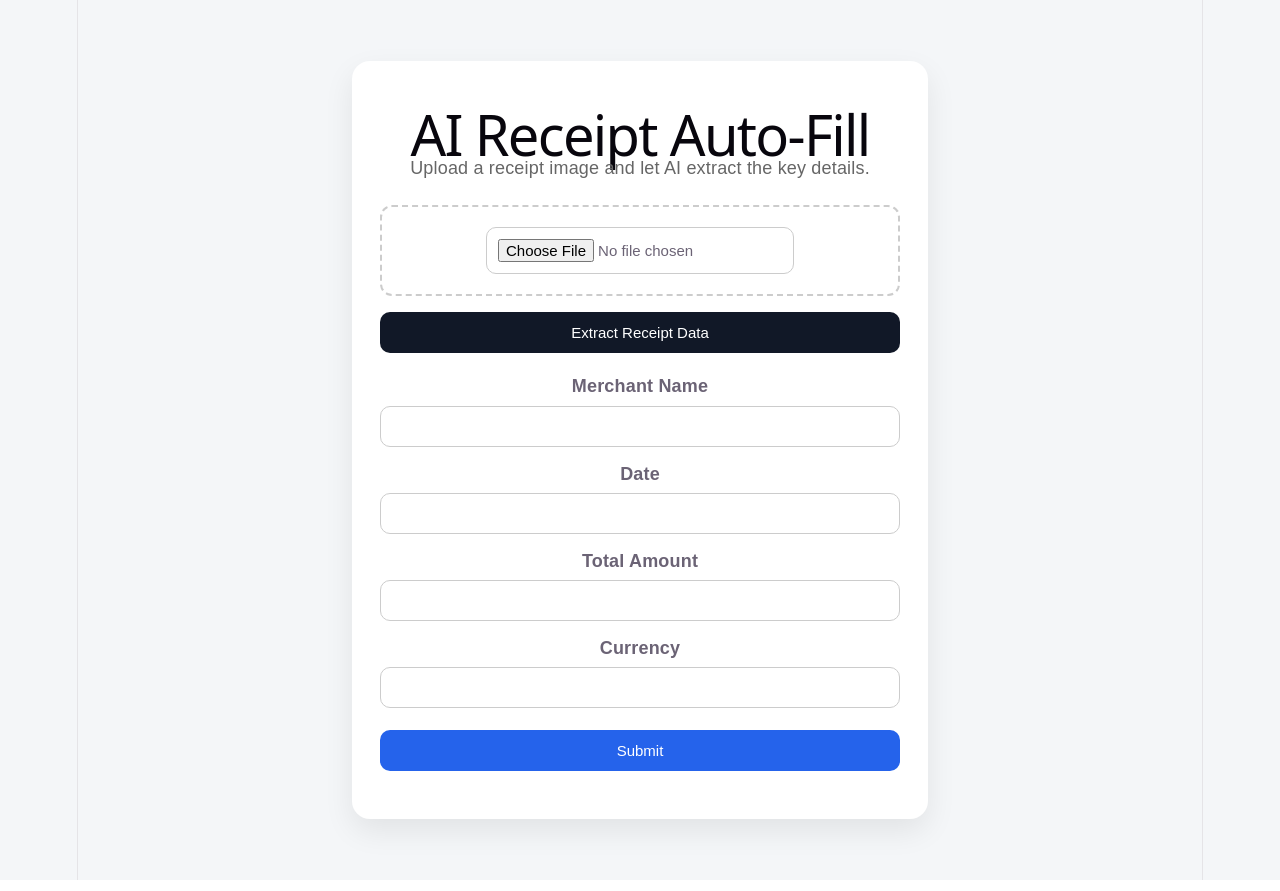
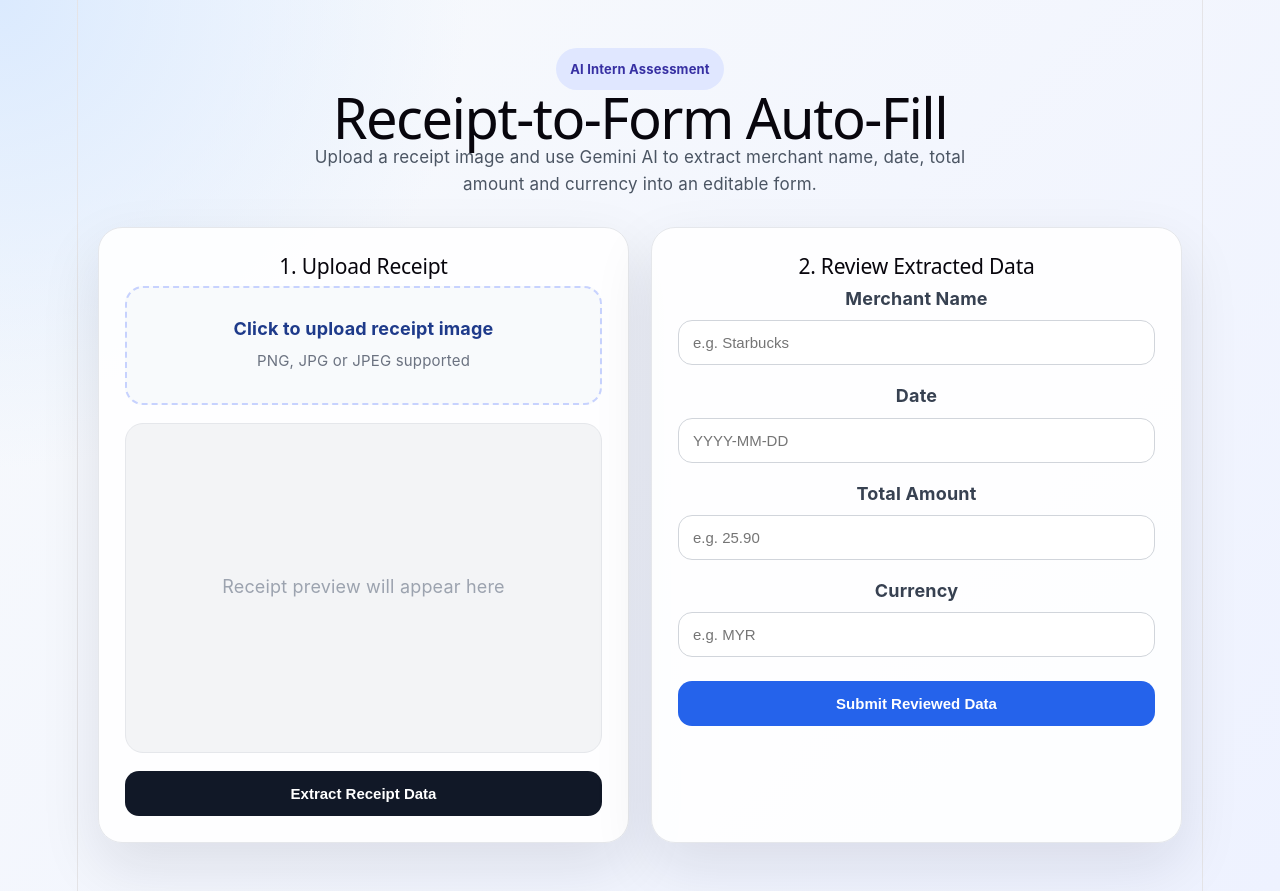
Before and after one commit to ChuanKai1410/AIReceipt, a React (Vite) app in the folder client/: page / in a window 1280 px wide. Built offline with nearby package versions, Linux system fonts and the light colour scheme; no server answers.

Commit message:
ui polish

```diff
--- a/client/src/App.css
+++ b/client/src/App.css
@@ -1,93 +1,188 @@
+* {
+  box-sizing: border-box;
+}
+
 body {
   margin: 0;
-  font-family: Arial, sans-serif;
-  background: #f4f6f8;
+  font-family: Inter, Arial, sans-serif;
+  background:
+    radial-gradient(circle at top left, #dbeafe, transparent 30%),
+    linear-gradient(135deg, #f8fafc, #eef2ff);
+  color: #111827;
 }
 
-.container {
+.page {
   min-height: 100vh;
-  display: flex;
-  justify-content: center;
-  align-items: center;
-  padding: 40px 16px;
+  padding: 48px 20px;
 }
 
-.card {
-  width: 100%;
-  max-width: 520px;
-  background: white;
-  padding: 28px;
-  border-radius: 18px;
-  box-shadow: 0 12px 30px rgba(0, 0, 0, 0.08);
+.hero {
+  max-width: 900px;
+  margin: 0 auto 28px;
+  text-align: center;
 }
 
-h1 {
-  margin-bottom: 8px;
+.badge {
+  display: inline-block;
+  padding: 8px 14px;
+  border-radius: 999px;
+  background: #e0e7ff;
+  color: #3730a3;
+  font-weight: 700;
+  font-size: 13px;
+  margin-bottom: 14px;
 }
 
-.subtitle {
-  color: #666;
-  margin-bottom: 24px;
+.hero h1 {
+  font-size: clamp(32px, 5vw, 56px);
+  margin: 0;
+  letter-spacing: -1.5px;
+}
+
+.hero p {
+  max-width: 680px;
+  margin: 14px auto 0;
+  color: #4b5563;
+  font-size: 17px;
+  line-height: 1.6;
+}
+
+.app-card {
+  max-width: 1100px;
+  margin: auto;
+  display: grid;
+  grid-template-columns: 1fr 1fr;
+  gap: 22px;
+}
+
+.left-panel,
+.right-panel {
+  background: rgba(255, 255, 255, 0.9);
+  border: 1px solid #e5e7eb;
+  border-radius: 24px;
+  padding: 26px;
+  box-shadow: 0 24px 60px rgba(15, 23, 42, 0.1);
+}
+
+h2 {
+  margin-top: 0;
+  font-size: 21px;
 }
 
 .upload-box {
-  border: 2px dashed #ccc;
-  padding: 20px;
-  border-radius: 12px;
-  margin-bottom: 16px;
+  display: grid;
+  place-items: center;
+  text-align: center;
+  border: 2px dashed #c7d2fe;
+  border-radius: 18px;
+  padding: 28px;
+  background: #f8fafc;
+  cursor: pointer;
+  margin-bottom: 18px;
+}
+
+.upload-box input {
+  display: none;
+}
+
+.upload-box span {
+  font-weight: 700;
+  color: #1e3a8a;
+}
+
+.upload-box small {
+  margin-top: 6px;
+  color: #6b7280;
+}
+
+.preview,
+.empty-preview {
+  width: 100%;
+  height: 330px;
+  border-radius: 18px;
+  margin-bottom: 18px;
+  background: #f3f4f6;
 }
 
 .preview {
-  width: 100%;
-  max-height: 260px;
   object-fit: contain;
-  border-radius: 12px;
-  margin-bottom: 16px;
-  background: #f8f8f8;
+  border: 1px solid #e5e7eb;
+}
+
+.empty-preview {
+  display: grid;
+  place-items: center;
+  color: #9ca3af;
+  border: 1px solid #e5e7eb;
 }
 
 button {
   width: 100%;
-  padding: 12px;
+  padding: 14px 18px;
   border: none;
-  border-radius: 10px;
+  border-radius: 14px;
   background: #111827;
   color: white;
+  font-weight: 700;
   font-size: 15px;
   cursor: pointer;
-  margin-bottom: 20px;
+}
+
+button:hover {
+  opacity: 0.92;
 }
 
 button:disabled {
-  background: #999;
+  background: #9ca3af;
   cursor: not-allowed;
 }
 
 .form {
   display: grid;
-  gap: 14px;
+  gap: 18px;
 }
 
-label {
+.form label {
   display: grid;
-  gap: 6px;
-  font-weight: 600;
+  gap: 8px;
+  font-weight: 700;
+  color: #374151;
 }
 
-input {
-  padding: 11px;
-  border: 1px solid #ccc;
-  border-radius: 10px;
+.form input {
+  width: 100%;
+  padding: 13px 14px;
+  border: 1px solid #d1d5db;
+  border-radius: 14px;
   font-size: 15px;
+  outline: none;
+}
+
+.form input:focus {
+  border-color: #4f46e5;
+  box-shadow: 0 0 0 4px #e0e7ff;
 }
 
 .submit-btn {
+  margin-top: 6px;
   background: #2563eb;
-  margin-top: 8px;
 }
 
 .success {
-  color: #15803d;
-  font-weight: 600;
-  margin-top: 16px;
+  margin-top: 18px;
+  padding: 14px;
+  border-radius: 14px;
+  background: #dcfce7;
+  color: #166534;
+  font-weight: 700;
 }
+
+@media (max-width: 820px) {
+  .app-card {
+    grid-template-columns: 1fr;
+  }
+
+  .page {
+    padding: 32px 14px;
+  }
+}
--- a/client/src/App.jsx
+++ b/client/src/App.jsx
@@ -1,13 +1,14 @@
 import { useState } from "react";
 import axios from "axios";
 import "./App.css";
+
+const API_URL = import.meta.env.VITE_API_URL || "http://localhost:5000";
 
 function App() {
   const [image, setImage] = useState(null);
   const [preview, setPreview] = useState("");
   const [loading, setLoading] = useState(false);
   const [submitted, setSubmitted] = useState(false);
-
   const [formData, setFormData] = useState({
     merchant_name: "",
     date: "",
@@ -19,29 +20,18 @@ function App() {
     const file = e.target.files[0];
     setImage(file);
     setSubmitted(false);
-
-    if (file) {
-      setPreview(URL.createObjectURL(file));
-    }
+    if (file) setPreview(URL.createObjectURL(file));
   };
 
   const extractReceipt = async () => {
-    if (!image) {
-      alert("Please upload a receipt image first.");
-      return;
-    }
-
+    if (!image) return alert("Please upload a receipt image first.");
     setLoading(true);
 
     try {
       const data = new FormData();
       data.append("receipt", image);
 
-      const res = await axios.post(
-        "http://localhost:5000/api/extract-receipt",
-        data
-      );
-
+      const res = await axios.post(`${API_URL}/api/extract-receipt`, data);
       setFormData(res.data);
     } catch (error) {
       alert("Failed to extract receipt data.");
@@ -52,41 +42,51 @@ function App() {
   };
 
   const handleChange = (e) => {
-    setFormData({
-      ...formData,
-      [e.target.name]: e.target.value,
-    });
+    setFormData({ ...formData, [e.target.name]: e.target.value });
   };
 
   const handleSubmit = (e) => {
     e.preventDefault();
-
     const savedReceipts = JSON.parse(localStorage.getItem("receipts")) || [];
-    savedReceipts.push(formData);
+    savedReceipts.push({ ...formData, submitted_at: new Date().toISOString() });
     localStorage.setItem("receipts", JSON.stringify(savedReceipts));
-
     setSubmitted(true);
   };
 
   return (
-    <main className="container">
-      <section className="card">
-        <h1>AI Receipt Auto-Fill</h1>
-        <p className="subtitle">
-          Upload a receipt image and let AI extract the key details.
+    <main className="page">
+      <section className="hero">
+        <span className="badge">AI Intern Assessment</span>
+        <h1>Receipt-to-Form Auto-Fill</h1>
+        <p>
+          Upload a receipt image and use Gemini AI to extract merchant name,
+          date, total amount and currency into an editable form.
         </p>
+      </section>
 
-        <div className="upload-box">
+      <section className="app-card">
+        <div className="left-panel">
+          <h2>1. Upload Receipt</h2>
+
+          <label className="upload-box">
             <input type="file" accept="image/*" onChange={handleImageChange} />
-        </div>
+            <span>Click to upload receipt image</span>
+            <small>PNG, JPG or JPEG supported</small>
+          </label>
 
-        {preview && (
+          {preview ? (
             <img src={preview} alt="Receipt preview" className="preview" />
+          ) : (
+            <div className="empty-preview">Receipt preview will appear here</div>
           )}
 
           <button onClick={extractReceipt} disabled={loading}>
-          {loading ? "Extracting..." : "Extract Receipt Data"}
+            {loading ? "Extracting with AI..." : "Extract Receipt Data"}
           </button>
+        </div>
+
+        <div className="right-panel">
+          <h2>2. Review Extracted Data</h2>
 
           <form onSubmit={handleSubmit} className="form">
             <label>
@@ -95,6 +95,7 @@ function App() {
                 name="merchant_name"
                 value={formData.merchant_name}
                 onChange={handleChange}
+                placeholder="e.g. Starbucks"
               />
             </label>
 
@@ -104,6 +105,7 @@ function App() {
                 name="date"
                 value={formData.date}
                 onChange={handleChange}
+                placeholder="YYYY-MM-DD"
               />
             </label>
 
@@ -113,6 +115,7 @@ function App() {
                 name="total_amount"
                 value={formData.total_amount}
                 onChange={handleChange}
+                placeholder="e.g. 25.90"
               />
             </label>
 
@@ -122,19 +125,21 @@ function App() {
                 name="currency"
                 value={formData.currency}
                 onChange={handleChange}
+                placeholder="e.g. MYR"
               />
             </label>
 
             <button type="submit" className="submit-btn">
-            Submit
+              Submit Reviewed Data
             </button>
           </form>
 
           {submitted && (
-          <p className="success">
-            Receipt data submitted and saved locally.
-          </p>
+            <div className="success">
+              Receipt data submitted successfully and saved to localStorage.
+            </div>
           )}
+        </div>
       </section>
     </main>
   );
```
Also changed, not shown: 1 other file (tests, documents, lock files or other folders). Lines whose indentation alone changed are shown as unchanged.
